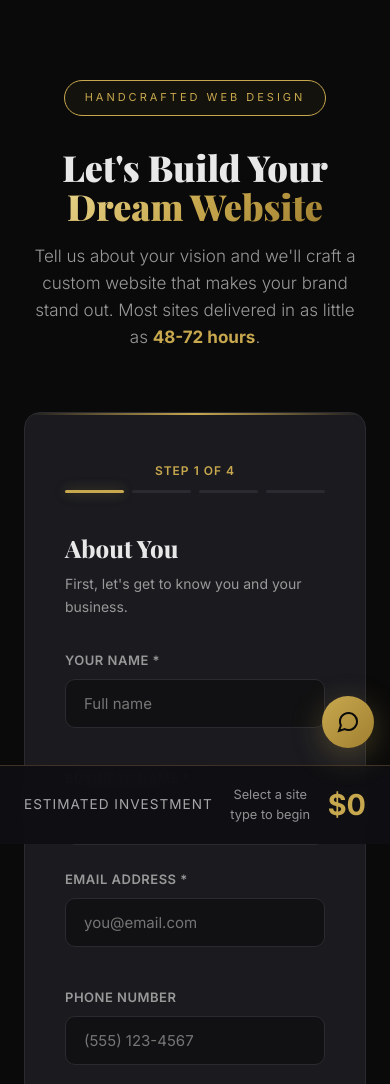
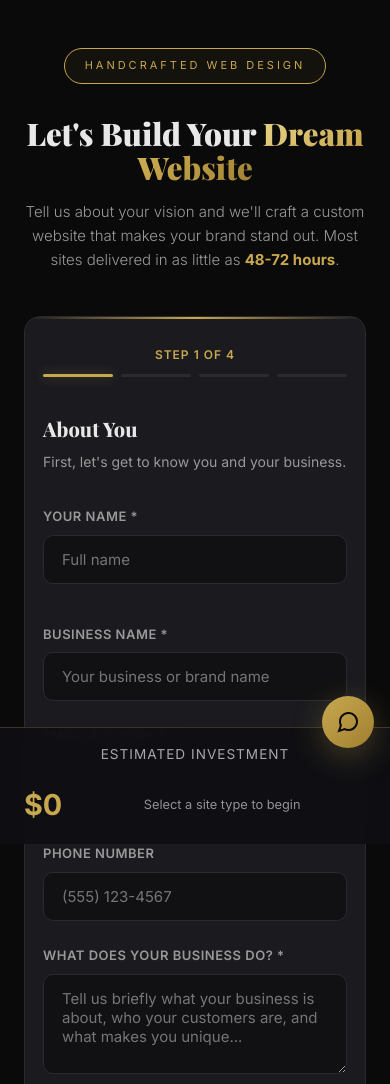
Before and after one commit to theunknownsource2026-boop/tc-web-designs, a plain HTML site: page index.html in a window 390 px wide. Shown: the top 1084 px of the page. Drawn offline with nearby package versions, Linux system fonts and the light colour scheme.

Commit message:
Mobile responsiveness fixes - hero, form card, price bar, buttons, footer

```diff
--- a/index.html
+++ b/index.html
@@ -177,6 +177,33 @@ body{font-family:'Inter',sans-serif;background:var(--bg);color:var(--text);line-
   .chat-toggle{bottom:96px;right:16px;width:52px;height:52px}
   .chat-toggle svg{width:24px;height:24px}
   .chat-window{width:calc(100vw - 24px);right:12px;bottom:160px;max-height:50vh}
+
+  /* Hero mobile */
+  .hero{padding:48px 0 24px}
+  .hero h1{font-size:clamp(28px,8vw,36px)}
+  .hero p{font-size:15px}
+
+  /* Form card mobile */
+  .form-card{padding:28px 18px}
+  .section-title{font-size:20px}
+
+  /* Price bar mobile */
+  .price-bar{padding:10px 16px}
+  .price-bar-inner{flex-wrap:wrap;justify-content:center;gap:4px 16px}
+  .price-label{font-size:0.7rem;width:100%;text-align:center}
+  .price-breakdown{font-size:0.75rem;order:3}
+  .price-total{font-size:1.5rem}
+
+  /* Buttons mobile */
+  .btn-row{flex-direction:column;gap:10px}
+  .btn{width:100%;padding:16px;font-size:14px}
+
+  /* Footer mobile */
+  .footer{padding:24px 0}
+  .footer p{font-size:13px}
+
+  /* Give content room above price bar */
+  .form-section{padding-bottom:100px}
 }
 
 .chat-header{padding:18px 20px;border-bottom:1px solid var(--border);display:flex;align-items:center;gap:12px}
```
